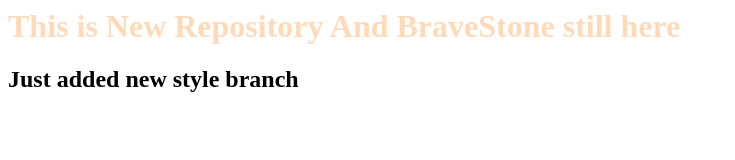
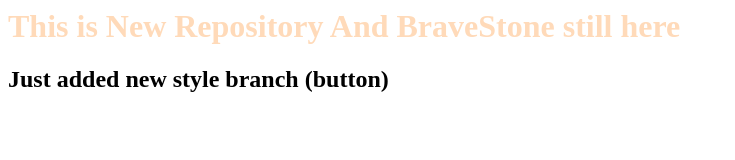
Before and after one commit to Bravestone019/Local-Repo, a plain HTML site: page index.html in a window 1280 px wide. Shown: the whole page, without its empty margins (0-735 px from the left). Drawn offline with Linux system fonts and the light colour scheme.

```diff
--- a/index.html
+++ b/index.html
@@ -1,2 +1,2 @@
 <h1 style="color: peachpuff;">This is New Repository And BraveStone still here</h1>
-<h2>Just added new style branch</h2>
+<h2>Just added new style branch (button) </h2>
```
